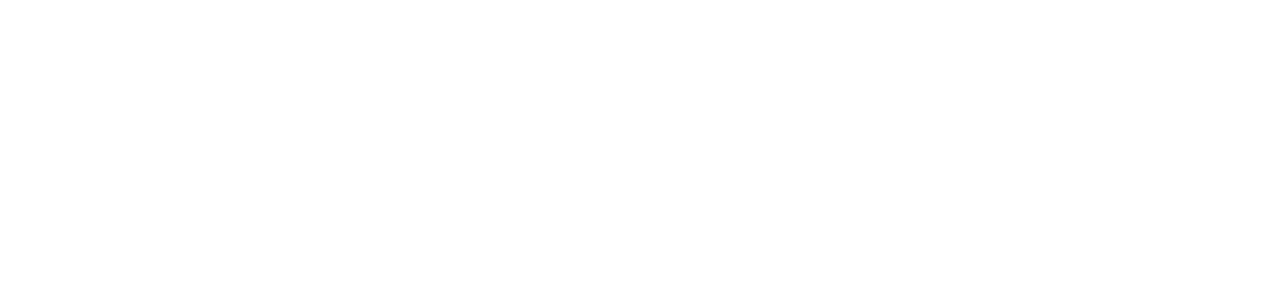
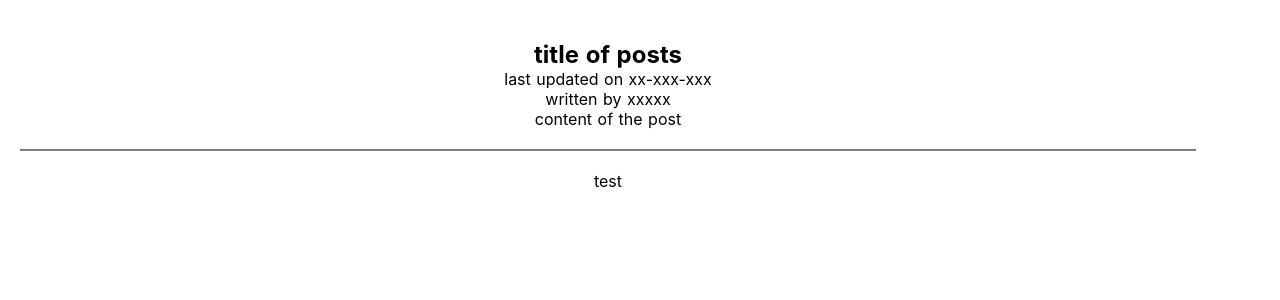
Before and after one commit to mykhrd/nuxtapp-sample, a Nuxt app: page /posts/1 in a window 1280 px wide. Before the commit this address had no page. Shown: the top 300 px of the page. Built offline with nearby package versions, Linux system fonts and the light colour scheme.

Commit message:
add sections

```diff
--- /dev/null
+++ b/pages/about/index.vue
@@ -0,0 +1,8 @@
+<template>
+  <div class="page--about">
+      <h1>about</h1>
+      <p>
+          Lorem ipsum Lorem ipsum Lorem ipsum Lorem ipsum Lorem ipsum Lorem ipsum
+      </p>
+  </div>
+</template>
--- /dev/null
+++ b/pages/posts/_id/index.vue
@@ -0,0 +1,40 @@
+<template>
+  <div class="post">
+      <section class="post--section">
+          <h1 class="post--title">title of posts</h1>
+          <div class="post--details">
+              <div>last updated on xx-xxx-xxx </div>
+              <div>written by xxxxx</div>
+          </div>
+          <p class="post--content">content of the post</p>
+      </section>
+    <section class="post--feedback">
+        <p>test</p>
+    </section>
+  </div>
+</template>
+<style>
+.post {
+  max-width: 95%;
+  padding: 20px;
+  width: 100%;
+}
+.post--section {
+  display: flex;
+  justify-content: center;
+  align-items: center;
+  text-align: center;
+  flex-direction: column;
+
+  padding: 20px;
+}
+.post--feedback {
+  justify-content: center;
+  align-items: center;
+  text-align: center;
+  flex-direction: column;
+
+  border-top: 2px solid gray;
+  padding: 20px;
+}
+</style>
--- /dev/null
+++ b/pages/posts/index.vue
@@ -0,0 +1,12 @@
+<template>
+  <div class="page--posts">
+
+  </div>
+</template>
+<style scoped>
+.page--posts {
+  display: flex;
+  justify-content: center;
+  align-items: center;
+}
+</style>
```
